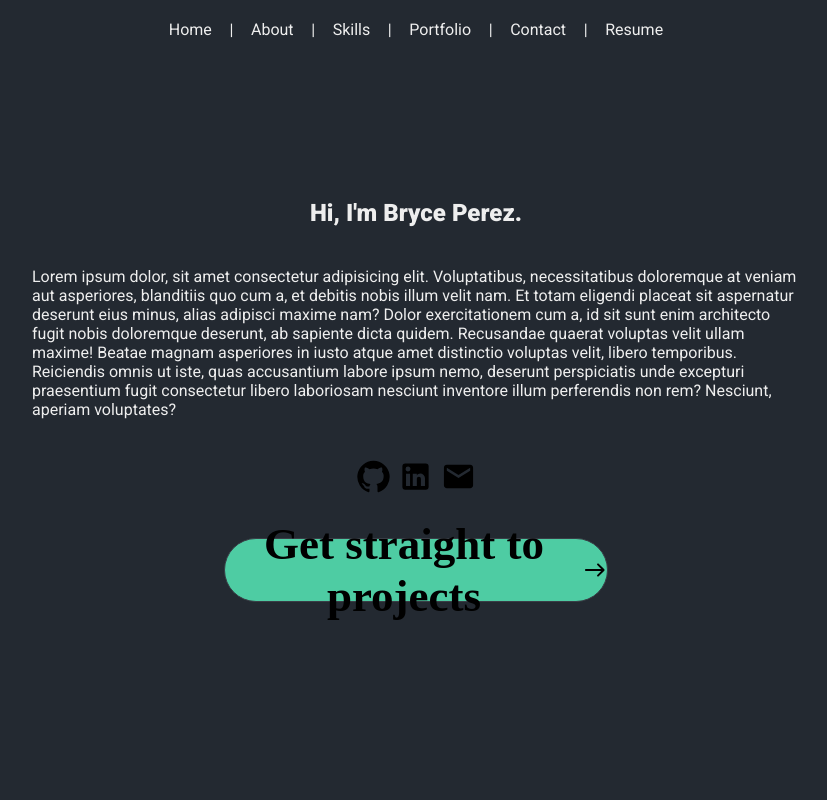
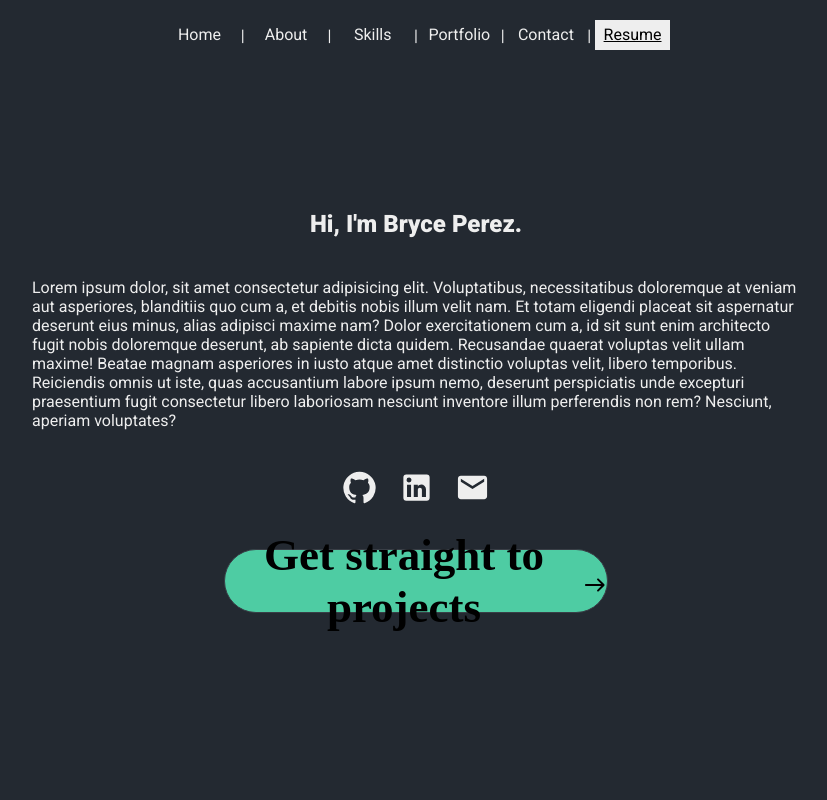
Before and after one commit to Bperez4197/personal-website, a React (Create React App) app: page / in a window 1280 px wide. Shown: the top 800 px of the page, without its empty margins (224-1051 px from the left). Built offline with nearby package versions, Linux system fonts and the light colour scheme; a web font is replaced by a local one.

Commit message:
most of styling and animation done. Still need to do skills section and fill in all the content

```diff
--- a/package.json
+++ b/package.json
@@ -13,6 +13,7 @@
     "react": "^17.0.2",
     "react-dom": "^17.0.2",
     "react-scripts": "5.0.0",
+    "react-scroll": "^1.8.4",
     "web-vitals": "^2.1.3"
   },
   "scripts": {
--- a/src/components/About/styles.scss
+++ b/src/components/About/styles.scss
@@ -1,4 +1,26 @@
 @import "../../styling-variables/index.scss";
+
+@keyframes slide-from-right {
+  0% {
+    transform: translate(500px);
+    opacity: 0;
+  }
+  100% {
+    transform: translate(0px);
+    opacity: 1;
+  }
+}
+
+@keyframes slide-from-left {
+  0% {
+    transform: translate(-500px);
+    opacity: 0;
+  }
+  100% {
+    transform: translate(0px);
+    opacity: 1;
+  }
+}
 
 #about {
   display: flex;
@@ -13,6 +35,8 @@
   .about-img {
     height: 40vh;
     width: 60vw;
+    animation-name: slide-from-left;
+    animation-duration: 1.25s;
     img {
       height: 100%;
       width: 100%;
@@ -24,5 +48,7 @@
     width: 60vw;
     padding-left: 5vw;
     padding-right: 5vw;
+    animation-name: slide-from-right;
+    animation-duration: 1.25s;
   }
 }
--- a/src/components/Contact/styles.scss
+++ b/src/components/Contact/styles.scss
@@ -1,4 +1,35 @@
 @import "../../styling-variables/index.scss";
+
+@keyframes slide-from-right {
+  0% {
+    transform: translate(500px);
+    opacity: 0;
+  }
+  100% {
+    transform: translate(0px);
+    opacity: 1;
+  }
+}
+
+@keyframes slide-from-left {
+  0% {
+    transform: translate(-500px);
+    opacity: 0;
+  }
+  100% {
+    transform: translate(0px);
+    opacity: 1;
+  }
+}
+
+@keyframes bounce-right {
+  0% {
+    transform: translate(-10px);
+  }
+  100% {
+    transform: translate(10px);
+  }
+}
 
 .contact {
   height: 80vh;
@@ -12,19 +43,27 @@
   padding-right: 10vw;
   justify-content: center;
   align-items: center;
+  overflow: hidden;
 
   .contact-info {
     height: 25vh;
     width: 40vw;
-
     display: flex;
     flex-flow: row wrap;
     align-items: center;
+    // animation-name: slide-from-left;
+    // animation-duration: 1.25s;
 
     .info-block {
       height: 33%;
       width: 100%;
       color: $teal;
+      animation-name: slide-from-left;
+      animation-duration: 1.25s;
+
+      a {
+        color: $teal;
+      }
 
       span {
         color: $white;
@@ -38,9 +77,12 @@
     display: flex;
     flex-direction: column;
     justify-content: space-between;
+    align-items: center;
     padding: 2rem;
     border: 4px solid $lighter-grey;
     border-radius: 25px;
+    // animation-name: slide-from-right;
+    // animation-duration: 1.25s;
 
     #message {
       height: 10vh;
@@ -52,6 +94,8 @@
       border-radius: 25px;
       padding-left: 2rem;
       background-color: $dark-grey;
+      width: 100%;
+      color: $white;
 
       &::placeholder {
         color: lightgrey;
@@ -61,6 +105,33 @@
     button {
       border: 1px solid $lighter-grey;
       border-radius: 25px;
+      cursor: pointer;
+      background-color: $teal;
+      width: 60%;
+      height: 2.5rem;
+      display: flex;
+      align-items: center;
+      font-size: 36px;
+      font-family: $fancy-font;
+      font-weight: 700;
+      padding: 3px 100px 3px 150px;
+      justify-content: space-evenly;
+      transition: transform 0.3s ease-in-out;
+
+      span {
+        padding-top: 5px;
+      }
+
+      &:hover {
+        transform: scale(1.1);
+        color: $white;
+
+        span {
+          animation-name: bounce-right;
+          animation-duration: 1s;
+          animation-iteration-count: infinite;
+        }
+      }
     }
   }
 }
@@ -70,4 +141,5 @@ h2 {
   color: $white;
   background-color: $dark-grey;
   padding-top: 2rem;
+  width: 100vw;
 }
--- a/src/components/Home/Home.jsx
+++ b/src/components/Home/Home.jsx
@@ -3,6 +3,7 @@ import GitHubIcon from "@mui/icons-material/GitHub";
 import LinkedInIcon from "@mui/icons-material/LinkedIn";
 import EmailIcon from "@mui/icons-material/Email";
 import EastRoundedIcon from "@mui/icons-material/EastRounded";
+import { Link, Element } from "react-scroll";
 
 import "./styles.scss";
 
@@ -11,31 +12,62 @@ export default function Home() {
     <section id="home">
       <header>
         <ul className="home-header">
-          <a href="#home">
+          <Link
+            to="home"
+            activeClass="active"
+            spy={true}
+            smooth={true}
+            duration={1000}
+          >
             <li>Home</li>
-          </a>
+          </Link>
           <span>|</span>
-          <a href="#about">
+          <Link
+            to="about"
+            activeClass="active"
+            spy={true}
+            smooth={true}
+            duration={1000}
+          >
             <li>About</li>
-          </a>
+          </Link>
           <span>|</span>
-          <a href="#skills">
+          <Link
+            to="skills"
+            activeClass="active"
+            spy={true}
+            smooth={true}
+            duration={1000}
+          >
             <li>Skills</li>
-          </a>
+          </Link>
           <span>|</span>
-          <a href="#portfolio">
+          <Link
+            to="portfolio"
+            activeClass="active"
+            spy={true}
+            smooth={true}
+            duration={1000}
+          >
             <li>Portfolio</li>
-          </a>
+          </Link>
           <span>|</span>
-          <a href="#contact">
+          <Link
+            to="contact"
+            activeClass="active"
+            spy={true}
+            smooth={true}
+            duration={1000}
+          >
             <li>Contact</li>
-          </a>
+          </Link>
           <span>|</span>
-          <a href="#" target="_blank">
+          <a href="#" target="_blank" id="resume" id="resume">
             <li>Resume</li>
           </a>
         </ul>
       </header>
+      <Element name="home">
         <div className="content">
           <h1 className="intro">Hi, I'm Bryce Perez.</h1>
           <p>
@@ -44,13 +76,13 @@ export default function Home() {
             blanditiis quo cum a, et debitis nobis illum velit nam. Et totam
             eligendi placeat sit aspernatur deserunt eius minus, alias adipisci
             maxime nam? Dolor exercitationem cum a, id sit sunt enim architecto
-          fugit nobis doloremque deserunt, ab sapiente dicta quidem. Recusandae
-          quaerat voluptas velit ullam maxime! Beatae magnam asperiores in iusto
-          atque amet distinctio voluptas velit, libero temporibus. Reiciendis
-          omnis ut iste, quas accusantium labore ipsum nemo, deserunt
-          perspiciatis unde excepturi praesentium fugit consectetur libero
-          laboriosam nesciunt inventore illum perferendis non rem? Nesciunt,
-          aperiam voluptates?
+            fugit nobis doloremque deserunt, ab sapiente dicta quidem.
+            Recusandae quaerat voluptas velit ullam maxime! Beatae magnam
+            asperiores in iusto atque amet distinctio voluptas velit, libero
+            temporibus. Reiciendis omnis ut iste, quas accusantium labore ipsum
+            nemo, deserunt perspiciatis unde excepturi praesentium fugit
+            consectetur libero laboriosam nesciunt inventore illum perferendis
+            non rem? Nesciunt, aperiam voluptates?
           </p>
           <div className="icons">
             <a href="https://github.com/Bperez4197" target="_blank">
@@ -59,16 +91,28 @@ export default function Home() {
             <a href="#">
               <LinkedInIcon fontSize="large" />
             </a>
-          <a href="#">
+            <a href="mailto:perez.bryce31@gmail.com">
               <EmailIcon fontSize="large" />
             </a>
           </div>
           <a href="#portfolio">
+            <Link
+              to="portfolio"
+              activeClass="active"
+              spy={true}
+              smooth={true}
+              duration={1000}
+            >
               <button id="projects-btn">
-            Get straight to projects <EastRoundedIcon />
+                Get straight to projects{" "}
+                <span>
+                  <EastRoundedIcon />
+                </span>
               </button>
+            </Link>
           </a>
         </div>
+      </Element>
     </section>
   );
 }
--- a/src/components/Home/styles.scss
+++ b/src/components/Home/styles.scss
@@ -1,4 +1,26 @@
 @import "../../styling-variables/index.scss";
+
+@keyframes slide-from-right {
+  0% {
+    transform: translate(500px);
+    opacity: 0;
+  }
+  100% {
+    transform: translate(0px);
+    opacity: 1;
+  }
+}
+
+@keyframes slide-from-left {
+  0% {
+    transform: translate(-500px);
+    opacity: 0;
+  }
+  100% {
+    transform: translate(0px);
+    opacity: 1;
+  }
+}
 
 #home {
   background-color: $dark-grey;
@@ -17,6 +39,37 @@
     align-items: center;
     margin-top: 20px;
     width: 40vw;
+    animation-name: slide-from-right;
+    animation-duration: 1.25s;
+
+    #resume {
+      background-color: $white;
+      color: black;
+      text-decoration: underline;
+
+      &:hover {
+        background-color: $teal;
+      }
+    }
+
+    .active {
+      color: black;
+      text-decoration: underline;
+      background-color: $teal;
+      font-weight: $thick;
+    }
+
+    li {
+      height: 25px;
+      width: 75px;
+      text-align: center;
+      margin-top: 5px;
+      &:hover {
+        background-color: $teal;
+        text-decoration: underline;
+        color: black;
+      }
+    }
   }
 
   .content {
@@ -31,19 +84,29 @@
 
     .intro {
       margin-bottom: 5vh;
+      animation-name: slide-from-left;
+      animation-duration: 1.25s;
+    }
+
+    p {
+      animation-name: slide-from-right;
+      animation-duration: 1.25s;
     }
 
     .icons {
       display: flex;
       flex-direction: row;
-      justify-content: space-around;
+      justify-content: space-evenly;
       align-items: center;
-      width: 10vw;
+      width: 15vw;
       margin-top: 5vh;
+      animation-name: slide-from-left;
+      animation-duration: 1.25s;
 
       a {
+        color: $white;
         &:hover {
-          transform: scale(1.1);
+          transform: scale(1.5);
           color: $teal;
         }
       }
@@ -63,10 +126,20 @@
       font-size: 45px;
       @include fancy-text($thick);
       color: black;
+      animation-name: slide-from-right;
+      animation-duration: 1.25s;
+
+      span {
+        transition: transform 0.3s ease-in-out;
+      }
 
       &:hover {
         transform: scale(1.1);
         color: $white;
+
+        span {
+          transform: rotate(90deg);
+        }
       }
     }
   }
--- a/src/components/Portfolio/Portfolio.jsx
+++ b/src/components/Portfolio/Portfolio.jsx
@@ -1,6 +1,7 @@
 import React from "react";
 import Cards from "./ProjectCards/ProjectCards";
 import OldCards from "./ProjectCards/OldProjectCards";
+import { Element } from "react-scroll";
 
 import "./styles.scss";
 
@@ -8,6 +9,7 @@ import "./styles.scss";
 // seperate categories for Most recent and older projects
 export default function Portfolio() {
   return (
+    <Element name="portfolio">
       <section id="portfolio">
         <h3 className="portfolio-header">Portfolio Section</h3>
         <h5 className="projects-header">Most Recent Projects</h5>
@@ -19,5 +21,6 @@ export default function Portfolio() {
           <OldCards />
         </div>
       </section>
+    </Element>
   );
 }
--- a/src/components/Portfolio/ProjectCards/styles.scss
+++ b/src/components/Portfolio/ProjectCards/styles.scss
@@ -1,4 +1,15 @@
 @import "../../../styling-variables/index.scss";
+
+@keyframes slide-from-right {
+  0% {
+    transform: translate(500px);
+    opacity: 0;
+  }
+  100% {
+    transform: translate(0px);
+    opacity: 1;
+  }
+}
 
 #project-cards {
   height: 55vh;
@@ -9,6 +20,8 @@
   flex-direction: row;
   justify-content: space-between;
   align-items: center;
+  animation-name: slide-from-right;
+  animation-duration: 1.25s;
 
   .card {
     display: flex;
@@ -22,6 +35,7 @@
     border: 1px solid $lighter-grey;
     border-radius: 25px;
     overflow: hidden;
+    transition: transform 0.5s ease-in-out;
 
     &:hover {
       transform: scale(1.1);
--- a/src/components/Portfolio/styles.scss
+++ b/src/components/Portfolio/styles.scss
@@ -1,5 +1,15 @@
 @import "../../styling-variables/index.scss";
 
+@keyframes slide-from-left {
+  0% {
+    transform: translate(-500px);
+    opacity: 0;
+  }
+  100% {
+    transform: translate(0px);
+    opacity: 1;
+  }
+}
 #portfolio {
   display: flex;
   flex-flow: row wrap;
@@ -13,10 +23,14 @@
     text-align: center;
     margin-bottom: 5vh;
     margin-top: 5vh;
+    animation-name: slide-from-left;
+    animation-duration: 1.25s;
   }
 
   .projects-header {
     width: 100vw;
     padding-left: 5vw;
+    animation-name: slide-from-left;
+    animation-duration: 1.25s;
   }
 }
--- a/src/components/Skills/styles.scss
+++ b/src/components/Skills/styles.scss
@@ -1,4 +1,26 @@
 @import "../../styling-variables/index.scss";
+
+@keyframes slide-from-right {
+  0% {
+    transform: translate(500px);
+    opacity: 0;
+  }
+  100% {
+    transform: translate(0px);
+    opacity: 1;
+  }
+}
+
+@keyframes slide-from-left {
+  0% {
+    transform: translate(-500px);
+    opacity: 0;
+  }
+  100% {
+    transform: translate(0px);
+    opacity: 1;
+  }
+}
 
 #skills {
   height: 80vh;
```
Also changed, not shown: src/components/About/About.jsx (+9 -5 lines), src/components/Contact/Contact.jsx (+9 -1 lines), src/components/Skills/Skills.jsx (+6 -3 lines), 1 other file (tests, documents, lock files or other folders). Lines whose indentation alone changed are shown as unchanged.
